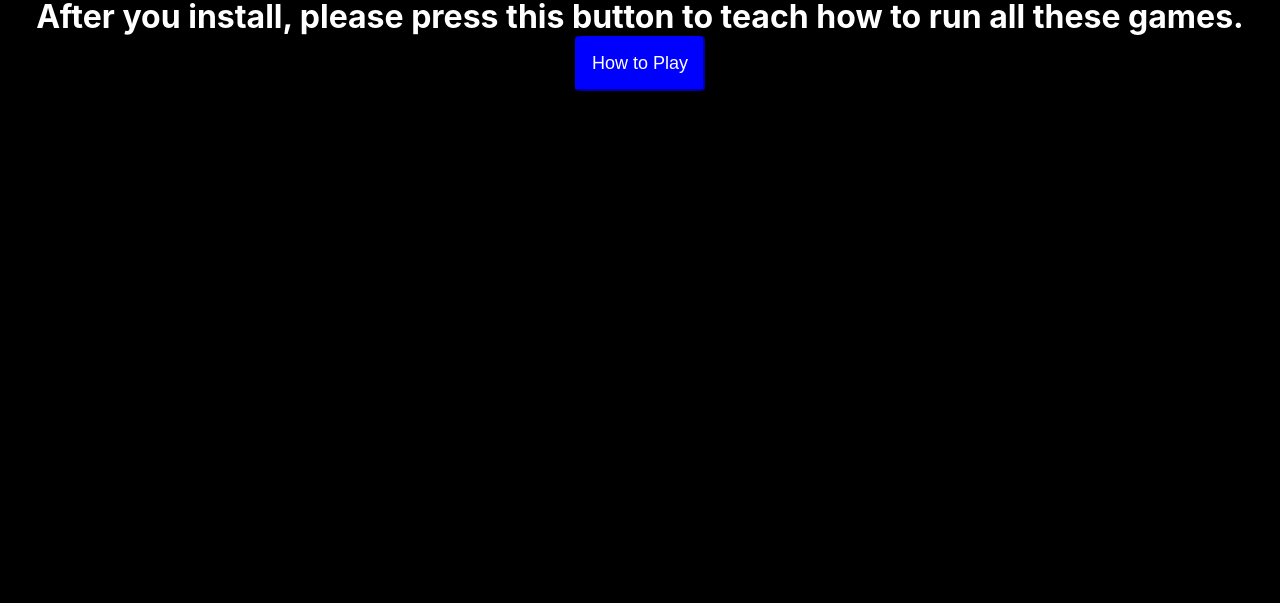
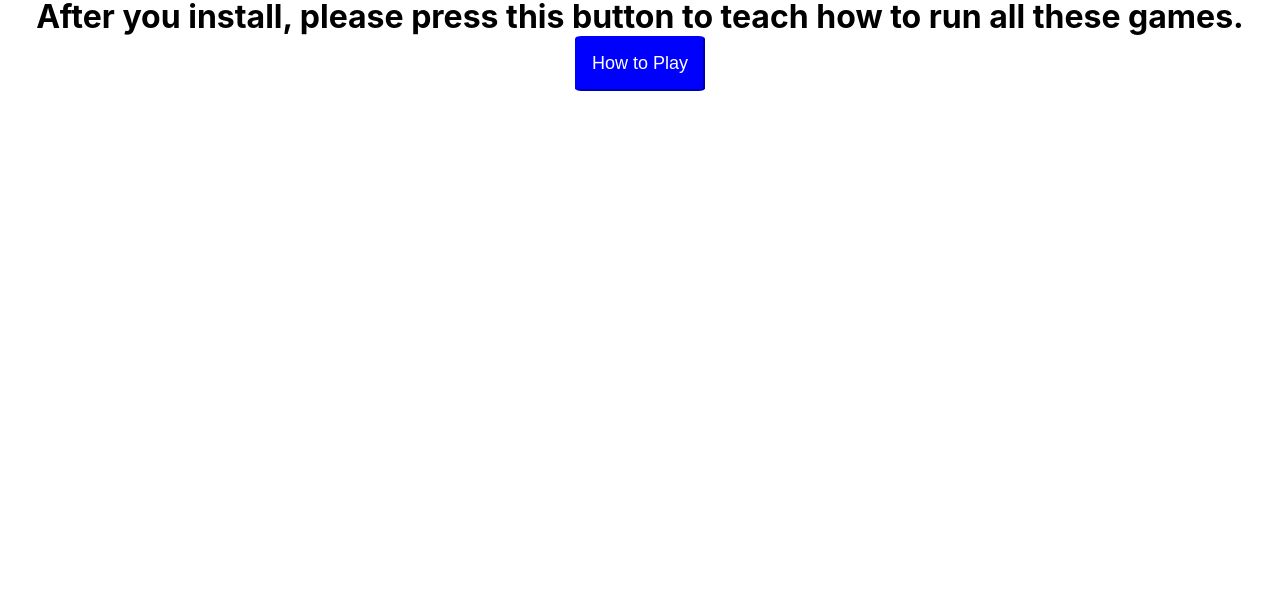
Before and after one commit to CreMouse/zekrayatgame.github.io, a plain HTML site: page index.html in a window 1280 px wide. Shown: the part 197-800 px from the top of the page. Drawn offline with Linux system fonts and the light colour scheme.

Commit message:
styles.css

```diff
--- a/styles.css
+++ b/styles.css
@@ -4,12 +4,10 @@
     text-decoration: none;
     list-style: none;
     box-sizing: border-box;
-    background-color: black;
-    color: white;
+
 }
 body
-{font-family: -apple-system, BlinkMacSystemFont, 'Segoe UI', Roboto, Oxygen, Ubuntu, Cantarell, 'Open Sans', 'Helvetica Neue', sans-serif; background-color: black;
-    color: white;
+{font-family: -apple-system, BlinkMacSystemFont, 'Segoe UI', Roboto, Oxygen, Ubuntu, Cantarell, 'Open Sans', 'Helvetica Neue', sans-serif;
 }
 nav{
     background: #0082e6;
```
